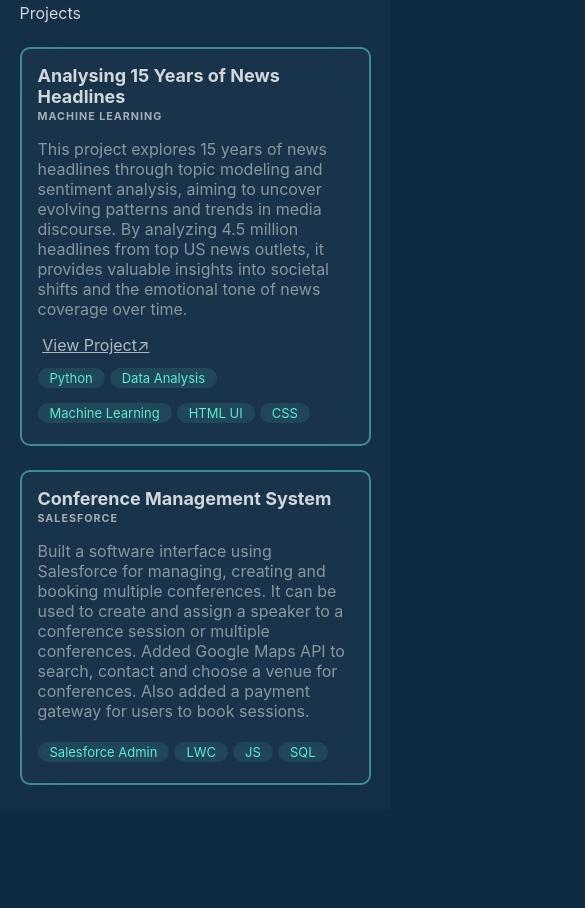
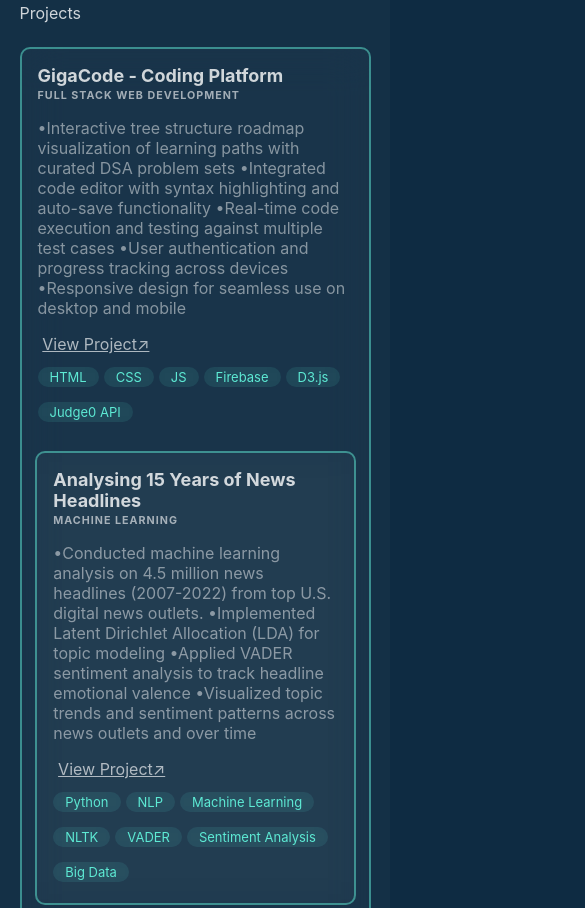
Before and after one commit to sandeepsrinivas7/sandeepsrinivas7.github.io, a plain HTML site: page index.html in a window 390 px wide. Shown: the part 2277-3185 px from the top of the page, 585 px wide, since content can reach past the window. Before the commit the page ends 3086 px from the top, so only its background shows below. Drawn offline with Linux system fonts and the light colour scheme.

Commit message:
Update index.html

```diff
--- a/index.html
+++ b/index.html
@@ -705,18 +705,44 @@
                        <p class="title2">Projects</p>
                        <div class="lesson">
                            <div class="project-details">
+                               <h4>GigaCode - Coding Platform</h4>
+                               <h6>Full Stack Web Development</h6>
+                               <p>•Interactive tree structure roadmap visualization of learning paths with curated DSA problem sets
+•Integrated code editor with syntax highlighting and auto-save functionality
+•Real-time code execution and testing against multiple test cases
+•User authentication and progress tracking across devices
+•Responsive design for seamless use on desktop and mobile</p>
+                               <div class="link">
+                                   <a href="https://giga-code.web.app/" target="_blank">View Project↗</a>
+                               </div>
+                               <div class="skills-container">
+                                   <a class="skill-button">HTML</a>
+                                   <a class="skill-button">CSS</a>
+                                   <a class="skill-button">JS</a>
+                                   <a class="skill-button">Firebase</a>
+                                   <a class="skill-button">D3.js</a>
+                                   <a class="skill-button">Judge0 API</a>
+                               </div>
+                           </div>
+                       <div class="lesson">
+                           <div class="project-details">
                                <h4>Analysing 15 Years of News Headlines</h4>
                                <h6>Machine Learning</h6>
-                               <p>This project explores 15 years of news headlines through topic modeling and sentiment analysis, aiming to uncover evolving patterns and trends in media discourse. By analyzing 4.5 million headlines from top US news outlets, it provides valuable insights into societal shifts and the emotional tone of news coverage over time.</p>
+                               <p>•Conducted machine learning analysis on 4.5 million news headlines (2007-2022) from top U.S. digital news outlets.
+•Implemented Latent Dirichlet Allocation (LDA) for topic modeling
+•Applied VADER sentiment analysis to track headline emotional valence
+•Visualized topic trends and sentiment patterns across news outlets and over time</p>
                                <div class="link">
                                    <a href="https://sandeepsrinivas7.github.io/ai-research-project/" target="_blank">View Project↗</a>
                                </div>
                                <div class="skills-container">
                                    <a class="skill-button">Python</a>
-                                   <a class="skill-button">Data Analysis</a>
+                                   <a class="skill-button">NLP</a>
                                    <a class="skill-button">Machine Learning</a>
-                                   <a class="skill-button">HTML UI</a>
-                                   <a class="skill-button">CSS</a>
+                                   <a class="skill-button">NLTK</a>
+                                   <a class="skill-button">VADER</a>
+                                   <a class="skill-button">Sentiment Analysis</a>
+                                   <a class="skill-button">Big Data</a>
                                </div>
                            </div>
                        </div>
@@ -724,12 +750,14 @@
                            <div class="project-details">
                                <h4>Conference Management System</h4>
                                <h6>Salesforce</h6>
-                               <p>Built a software interface using Salesforce for managing, creating and booking multiple conferences. It can be used to create and assign a speaker to a conference session or multiple conferences. Added Google Maps API to search, contact and choose a venue for conferences. Also added a payment gateway for users to book sessions.</p>
+                               <p>•Created interfaces for managing multiple conferences, sessions, and speakers
+•Implemented speaker assignment functionality for single or multiple conferences
+•Integrated Google Maps API for venue search and selection, and payment gateway for session bookings</p>
                                <div class="skills-container">
-                                   <a class="skill-button">Salesforce Admin</a>
-                                   <a class="skill-button">LWC</a>
-                                   <a class="skill-button">JS</a>
-                                   <a class="skill-button">SQL</a>
+                                   <a class="skill-button">Salesforce CRM</a>
+                                   <a class="skill-button">Admin</a>
+                                   <a class="skill-button">GMaps API</a>
+                                   <a class="skill-button">Payment Gateway Integration</a>
                                </div>
                            </div>
                        </div>
```
